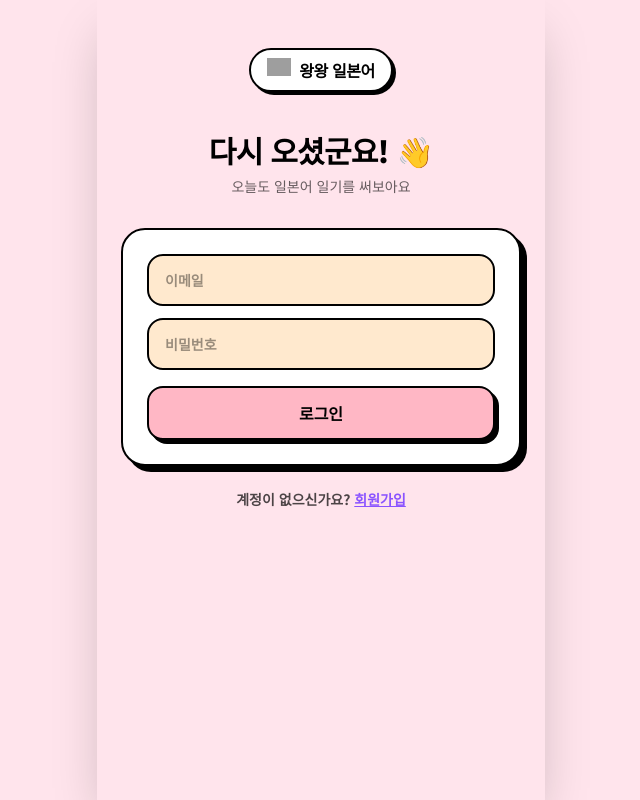
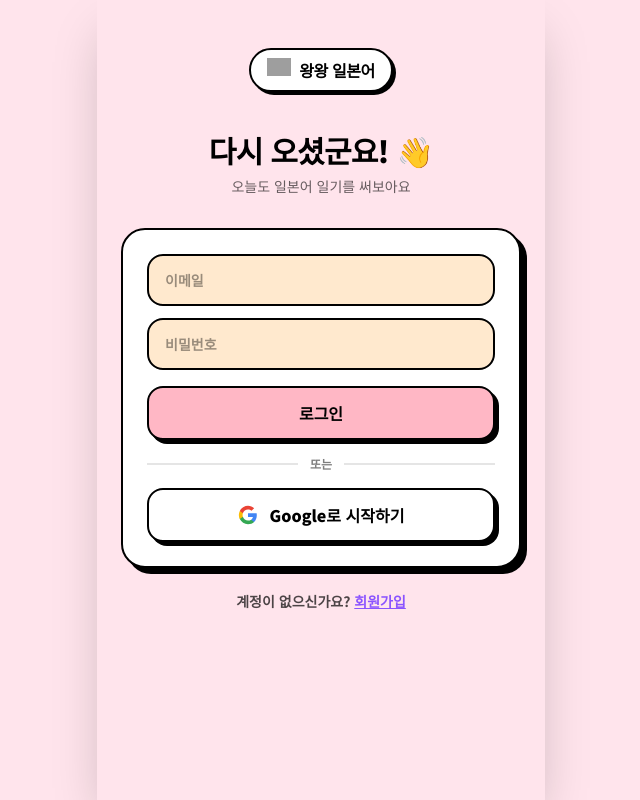
Before and after one commit to haru83/japanese-study-app, a Next.js app: page /login in a window 1280 px wide. Shown: the whole page, without its empty margins (319-959 px from the left). Built offline with nearby package versions, Linux system fonts and the light colour scheme; grey boxes are pictures that could not be loaded; a web font is replaced by a local one.

Commit message:
feat(ui): add Google OAuth login button to login page

```diff
--- a/src/app/(auth)/login/page.tsx
+++ b/src/app/(auth)/login/page.tsx
@@ -163,6 +163,43 @@
               {loading ? "처리 중..." : isLogin ? "로그인" : "회원가입"}
             </button>
           </form>
+
+          {/* Divider */}
+          <div className="relative my-4 flex items-center justify-center">
+            <div className="absolute inset-0 flex items-center">
+              <div className="w-full border-t-2 border-black/10" />
+            </div>
+            <span className="relative bg-paper-white px-3 text-xs font-bold text-type-black/50">
+              또는
+            </span>
+          </div>
+
+          {/* Google Login Button */}
+          <button
+            type="button"
+            onClick={() => signIn("google", { callbackUrl: "/home" })}
+            className="w-full bg-paper-white hover:bg-canvas-almond active:scale-[0.98] transition-all h-[54px] rounded-2xl font-black text-type-black text-base border-2 border-black shadow-[4px_4px_0px_0px_#000] hover:shadow-[2px_2px_0px_0px_#000] hover:translate-x-[2px] hover:translate-y-[2px] flex items-center justify-center gap-3"
+          >
+            <svg className="w-5 h-5 shrink-0" viewBox="0 0 24 24">
+              <path
+                fill="#4285F4"
+                d="M22.56 12.25c0-.78-.07-1.53-.2-2.25H12v4.26h5.92c-.26 1.37-1.04 2.53-2.21 3.31v2.77h3.57c2.08-1.92 3.28-4.74 3.28-8.09z"
+              />
+              <path
+                fill="#34A853"
+                d="M12 23c2.97 0 5.46-.98 7.28-2.66l-3.57-2.77c-.98.66-2.23 1.06-3.71 1.06-2.86 0-5.29-1.93-6.16-4.53H2.18v2.84C3.99 20.53 7.7 23 12 23z"
+              />
+              <path
+                fill="#FBBC05"
+                d="M5.84 14.09c-.22-.66-.35-1.36-.35-2.09s.13-1.43.35-2.09V7.06H2.18C1.43 8.55 1 10.22 1 12s.43 3.45 1.18 4.94l2.85-2.22.81-.63z"
+              />
+              <path
+                fill="#EA4335"
+                d="M12 5.38c1.62 0 3.06.56 4.21 1.64l3.15-3.15C17.45 2.09 14.97 1 12 1 7.7 1 3.99 3.47 2.18 7.06l3.66 2.84c.87-2.6 3.3-4.52 6.16-4.52z"
+              />
+            </svg>
+            <span>Google로 시작하기</span>
+          </button>
         </div>
 
         {/* Toggle */}
```
